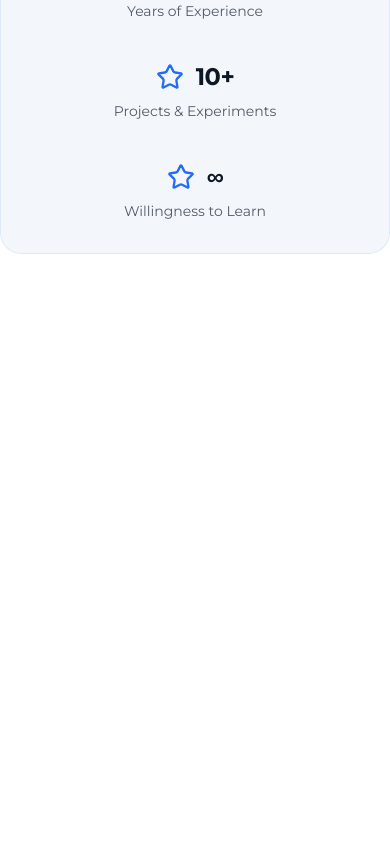
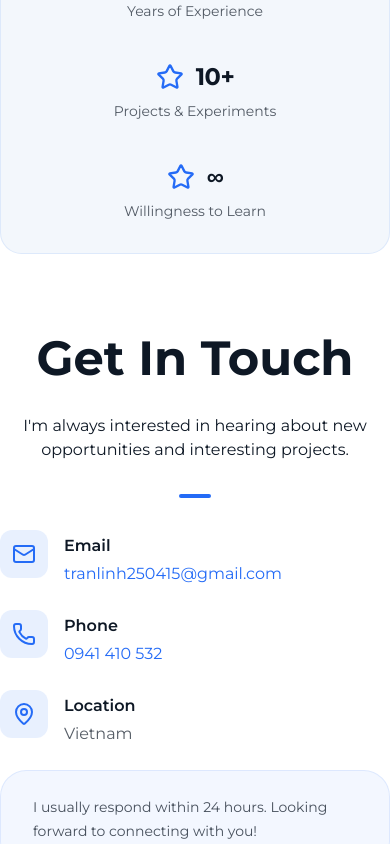
Before and after one commit to Phluynhh/Portfolio, a Next.js app: page / in a window 390 px wide. Shown: the part 11156-12000 px from the top of the page. Before the commit the page ends 11442 px from the top, so only its background shows below. Built offline with nearby package versions, Linux system fonts and the light colour scheme.

Commit message:
feat: add Contact component for user inquiries and feedback

```diff
--- a/src/app/page.tsx
+++ b/src/app/page.tsx
@@ -1,4 +1,5 @@
 import About from "@/components/ui/About";
+import Contact from "@/components/ui/Contact";
 import Experience from "@/components/ui/Experience";
 import Header from "@/components/ui/Header";
 import Overall from "@/components/ui/Overall";
@@ -28,6 +29,9 @@ export default function Home() {
       <div id="services" className="mt-4 scroll-mt-24">
         <Services />
       </div>
+      <div id="contact" className="mt-4 scroll-mt-24">
+        <Contact />
+      </div>
     </div>
   );
 }
--- /dev/null
+++ b/src/components/ui/Contact.tsx
@@ -0,0 +1,126 @@
+import React from "react";
+import { Separator } from "@/components/ui/separator";
+import { Mail, Phone, MapPin, Send } from "lucide-react";
+export default function Contact() {
+  return (
+    <section className="relative overflow-hidden">
+      <div className="mx-auto flex w-full max-w-6xl flex-col gap-8 py-8">
+        <h1 className="text-5xl font-bold text-center">Get In Touch</h1>
+        <p className="text-center">
+          I'm always interested in hearing about new opportunities and
+          interesting projects.
+        </p>
+        <Separator className="data-horizontal:h-1 w-1/12! mx-auto rounded-full bg-primary" />
+        <div className="grid grid-cols-1 gap-8 lg:grid-cols-[360px_minmax(0,1fr)] lg:gap-14">
+          {/* Left side */}
+          <div className="space-y-6">
+            {[
+              {
+                title: "Email",
+                value: "tranlinh250415@gmail.com",
+                href: "mailto:tranlinh250415@gmail.com",
+                icon: <Mail />,
+              },
+              {
+                title: "Phone",
+                value: "0941 410 532",
+                href: "tel:0941410532",
+                icon: <Phone />,
+              },
+              {
+                title: "Location",
+                value: "Vietnam",
+                href: "#",
+                icon: <MapPin />,
+              },
+            ].map((item) => (
+              <div key={item.title} className="flex items-start gap-4">
+                <div className="flex h-12 w-12 shrink-0 items-center justify-center rounded-lg bg-primary/10 text-primary">
+                  {item.icon}
+                </div>
+
+                <div className="space-y-1 pt-1">
+                  <h3 className="text-base font-semibold text-foreground">
+                    {item.title}
+                  </h3>
+                  {item.href !== "#" ? (
+                    <a
+                      href={item.href}
+                      className="text-base text-primary transition-colors hover:text-primary/80"
+                    >
+                      {item.value}
+                    </a>
+                  ) : (
+                    <p className="text-base text-foreground/70">{item.value}</p>
+                  )}
+                </div>
+              </div>
+            ))}
+
+            <div className="rounded-3xl border border-primary/10 bg-primary/5 px-8 py-6">
+              <p className="text-sm leading-6 text-foreground/75">
+                I usually respond within 24 hours. Looking forward to connecting
+                with you!
+              </p>
+            </div>
+          </div>
+
+          {/* Right side */}
+          <div className="space-y-7">
+            <div className="space-y-3">
+              <label className="text-base font-semibold text-foreground">
+                Full Name
+              </label>
+              <input
+                type="text"
+                placeholder="Your name"
+                className="h-12 w-full rounded-lg border border-border bg-background px-5 text-base outline-none transition-colors placeholder:text-muted-foreground/70 focus:border-primary mt-2"
+              />
+            </div>
+
+            <div className="space-y-3">
+              <label className="text-base font-semibold text-foreground">
+                Email Address
+              </label>
+              <input
+                type="email"
+                placeholder="your@email.com"
+                className="h-12 w-full rounded-lg border border-border bg-background px-5 text-base outline-none transition-colors placeholder:text-muted-foreground/70 focus:border-primary mt-2"
+              />
+            </div>
+
+            <div className="space-y-3">
+              <label className="text-base font-semibold text-foreground">
+                Company
+              </label>
+              <input
+                type="text"
+                placeholder="Your company (optional)"
+                className="h-12 w-full rounded-lg border border-border bg-background px-5 text-base outline-none transition-colors placeholder:text-muted-foreground/70 focus:border-primary mt-2"
+              />
+            </div>
+
+            <div className="space-y-3">
+              <label className="text-base font-semibold text-foreground">
+                Message
+              </label>
+              <textarea
+                placeholder="Tell me about your project..."
+                rows={7}
+                className="resize-none min-h-45 w-full rounded-2xl border border-border bg-background px-5 py-4 text-base outline-none transition-colors placeholder:text-muted-foreground/70 focus:border-primary mt-2"
+              />
+            </div>
+
+            <button
+              type="button"
+              className="flex h-12 w-full items-center justify-center gap-3 rounded-xl bg-primary px-6 text-base font-semibold text-primary-foreground transition-all duration-300 hover:-translate-y-0.5 hover:opacity-95"
+            >
+              Send Message
+              <Send />
+            </button>
+          </div>
+        </div>
+      </div>
+    </section>
+  );
+}
```
